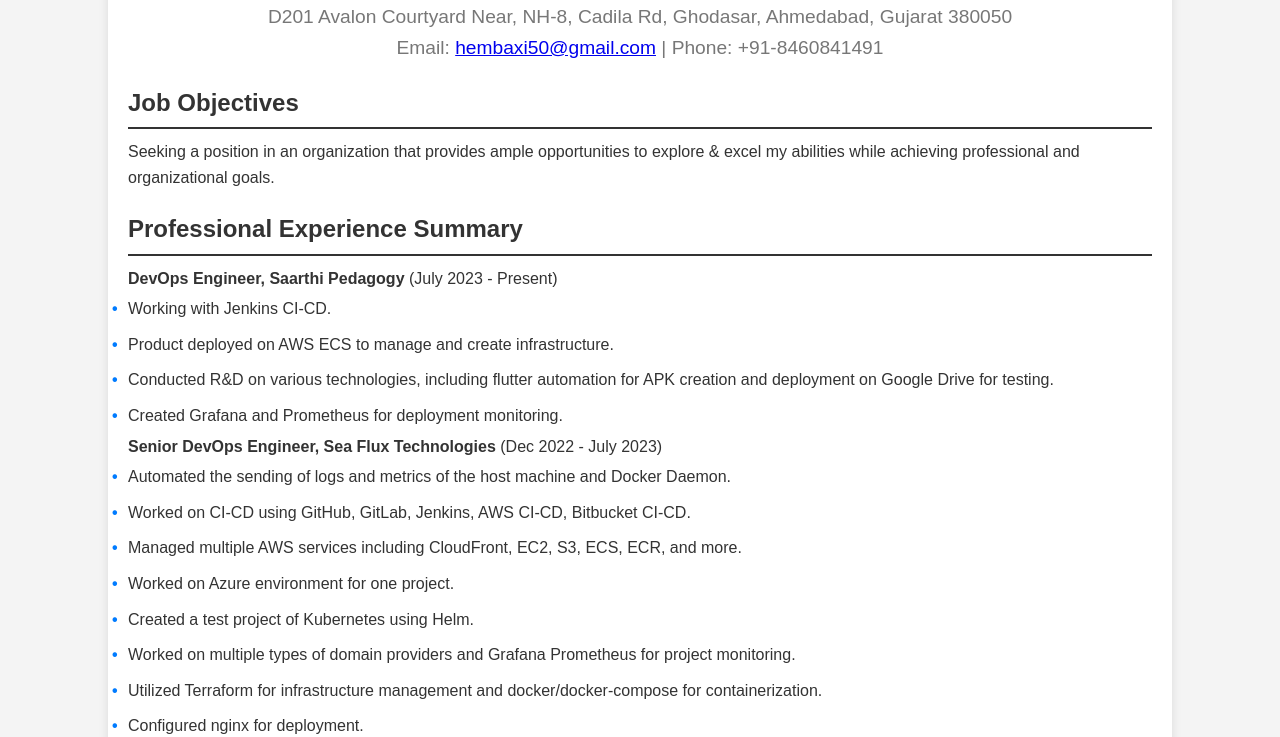
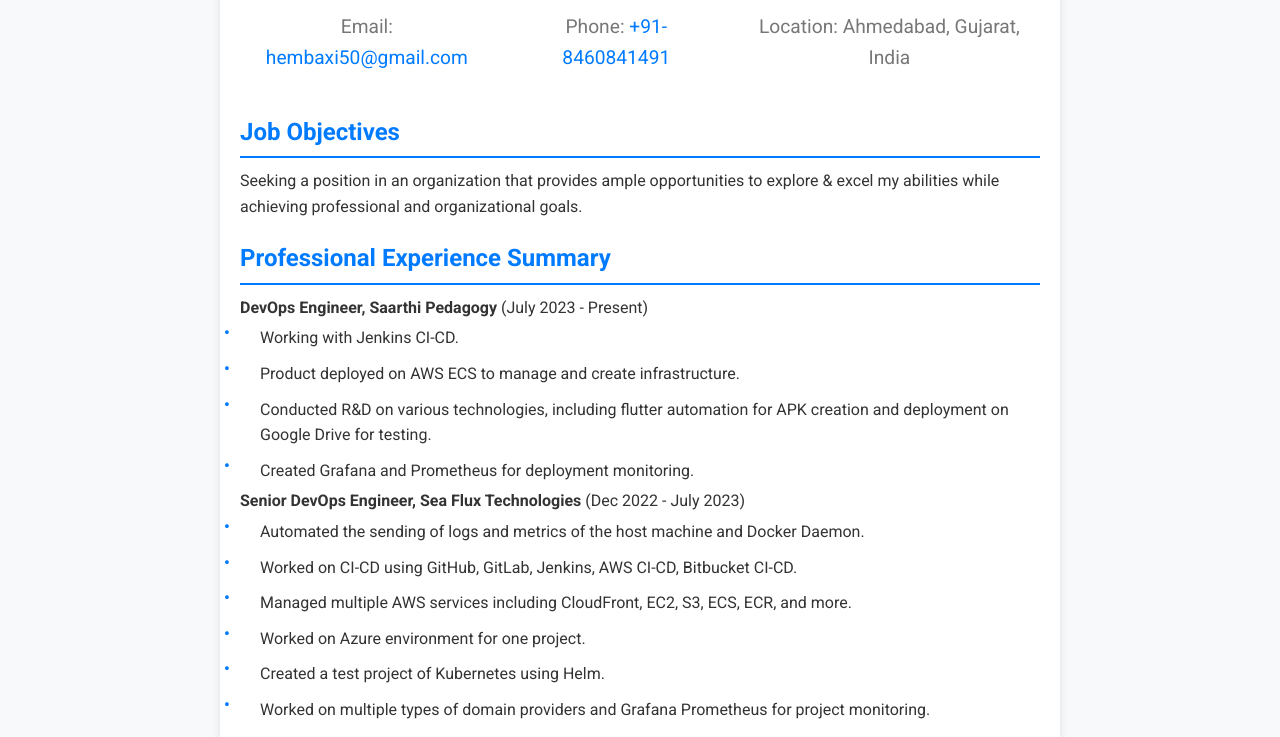
Before and after one commit to hembaxi/hembaxi.github.io, a plain HTML site: page index.html in a window 1280 px wide. Shown: the part 121-858 px from the top of the page. Drawn offline with Linux system fonts and the light colour scheme.

Commit message:
Update index.html

```diff
--- a/index.html
+++ b/index.html
@@ -4,23 +4,24 @@
     <meta charset="UTF-8">
     <meta name="viewport" content="width=device-width, initial-scale=1.0">
     <title>Hem Baxi Resume</title>
+    <link href="https://fonts.googleapis.com/css2?family=Roboto:wght@400;700&display=swap" rel="stylesheet">
     <style>
         body {
-            font-family: Arial, sans-serif;
+            font-family: 'Roboto', sans-serif;
             line-height: 1.6;
             margin: 0;
             padding: 0;
-            background-color: #f4f4f4;
+            background-color: #f8f9fa;
             color: #333;
         }
         .container {
             width: 80%;
-            margin: auto;
-            overflow: hidden;
+            max-width: 800px;
+            margin: 30px auto;
             padding: 20px;
             background: #fff;
-            box-shadow: 0 0 10px rgba(0, 0, 0, 0.1);
-            margin-top: 20px;
+            box-shadow: 0 4px 8px rgba(0, 0, 0, 0.1);
+            border-radius: 10px;
         }
         header {
             text-align: center;
@@ -28,9 +29,8 @@
         }
         header h1 {
             margin: 0;
-            padding: 0;
             font-size: 2.5em;
-            color: #333;
+            color: #007bff;
         }
         header p {
             font-size: 1.2em;
@@ -41,8 +41,8 @@
         }
         .section h2 {
             margin-bottom: 10px;
-            color: #333;
-            border-bottom: 2px solid #333;
+            color: #007bff;
+            border-bottom: 2px solid #007bff;
             padding-bottom: 5px;
         }
         .section p, .section ul {
@@ -52,14 +52,31 @@
         }
         .section ul li {
             padding: 5px 0;
+            position: relative;
+            padding-left: 20px;
         }
         .section ul li::before {
             content: "•";
-            color: #007BFF;
+            color: #007bff;
             font-weight: bold;
             display: inline-block;
             width: 1em;
             margin-left: -1em;
+            position: absolute;
+            left: 0;
+            top: 0;
+        }
+        a {
+            color: #007bff;
+            text-decoration: none;
+        }
+        a:hover {
+            text-decoration: underline;
+        }
+        .contact-info {
+            display: flex;
+            justify-content: center;
+            gap: 20px;
         }
     </style>
 </head>
@@ -67,8 +84,11 @@
     <div class="container">
         <header>
             <h1>Hem Baxi</h1>
-            <p>D201 Avalon Courtyard Near, NH-8, Cadila Rd, Ghodasar, Ahmedabad, Gujarat 380050<br>
-            Email: <a href="mailto:hembaxi50@gmail.com">hembaxi50@gmail.com</a> | Phone: +91-8460841491</p>
+            <div class="contact-info">
+                <p>Email: <a href="mailto:hembaxi50@gmail.com">hembaxi50@gmail.com</a></p>
+                <p>Phone: <a href="tel:+918460841491">+91-8460841491</a></p>
+                <p>Location: Ahmedabad, Gujarat, India</p>
+            </div>
         </header>
 
         <section class="section">
```
